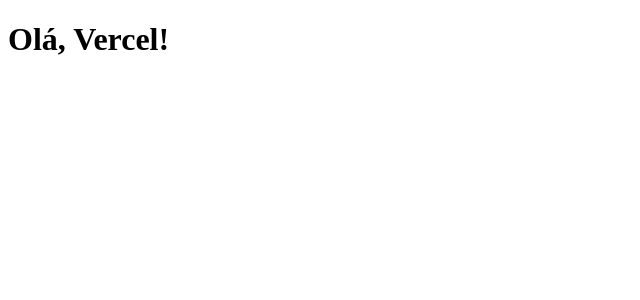
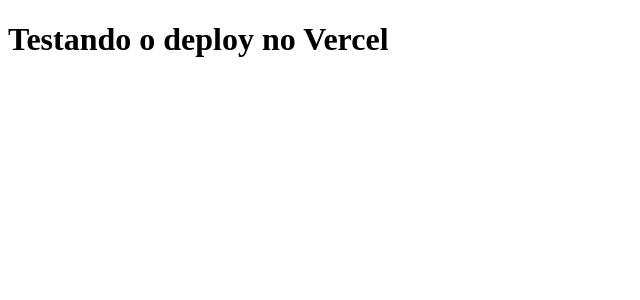
Before and after one commit to dicyp-eng/chow, a Next.js app: page / in a window 1280 px wide. Shown: the top 300 px of the page, without its empty margins (0-640 px from the left). Built offline with nearby package versions, Linux system fonts and the light colour scheme.

Commit message:
fix: reescrevendo o index.js com React puro

```diff
--- a/pages/index.js
+++ b/pages/index.js
@@ -1,7 +1,7 @@
 export default function Home() {
   return (
     <div>
-      <h1>Olá, Vercel!</h1>
+      <h1>Testando o deploy no Vercel</h1>
     </div>
   );
 }
```
